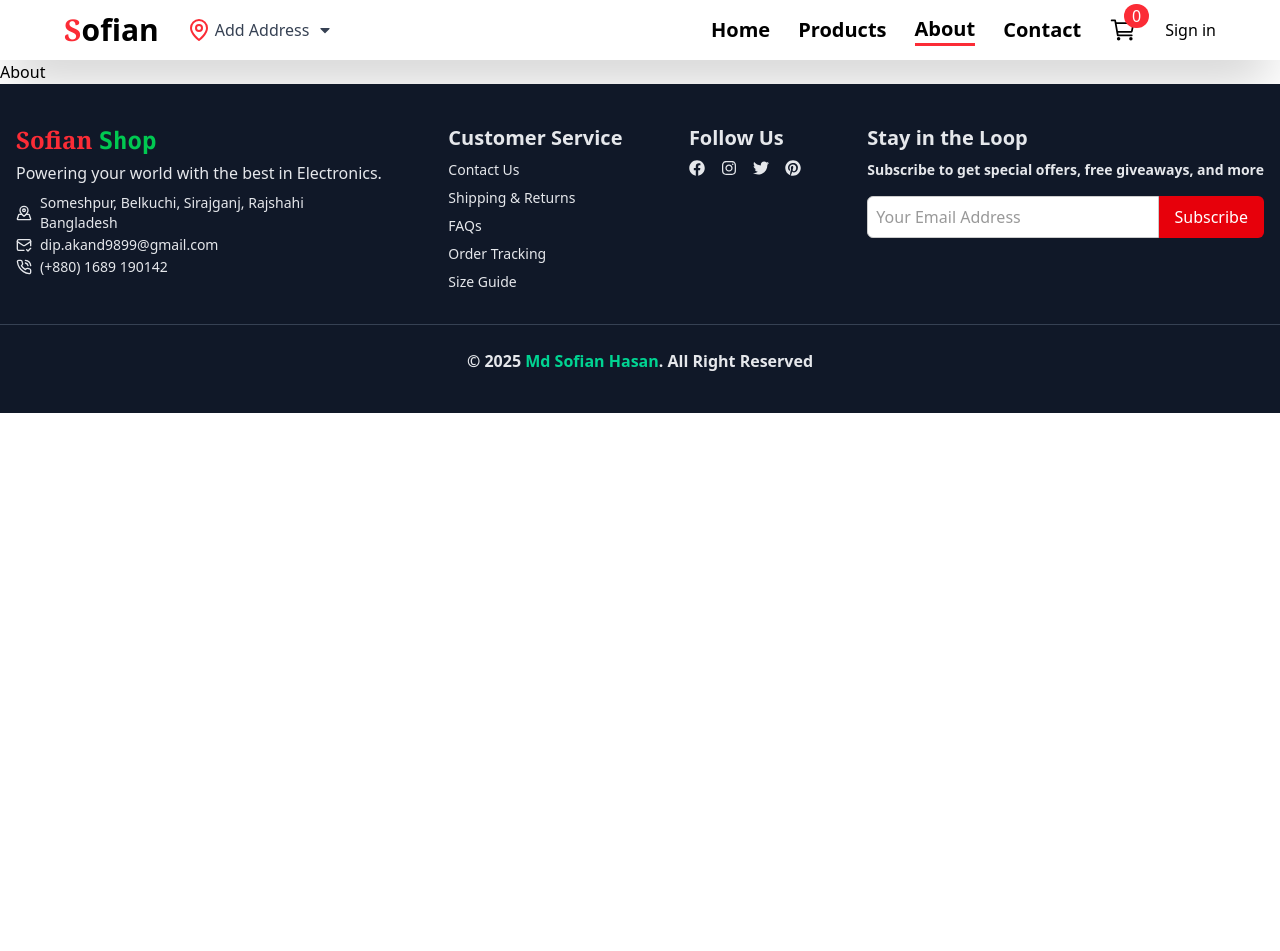
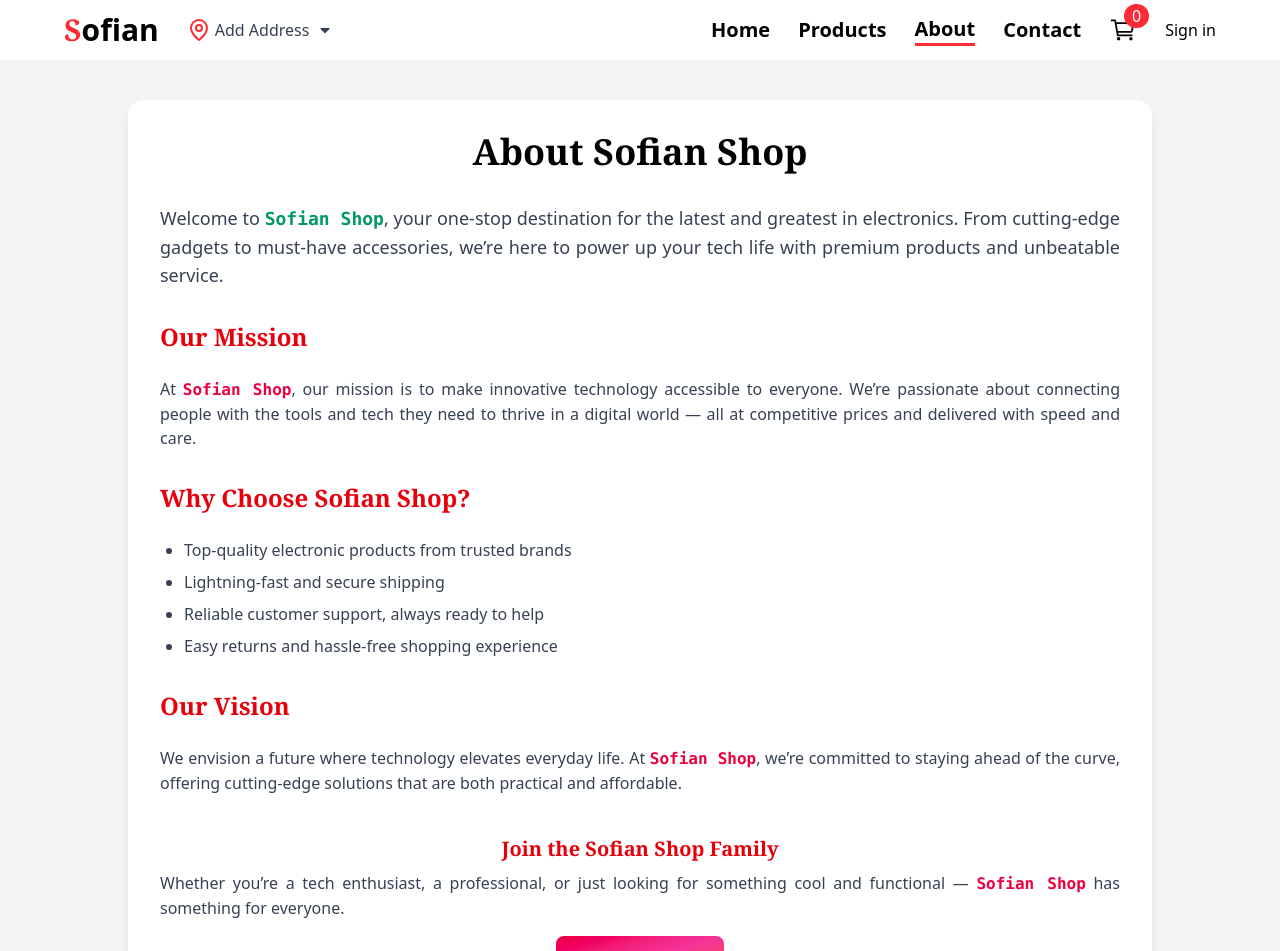
Before and after one commit to marleyDip/React-ECommerce-Context-API-Tailwind-CSS, a React (Vite) app: page /about in a window 1280 px wide. Shown: the top 951 px of the page. Before the commit the page ends 800 px from the top, so only its background shows below. Built offline with nearby package versions, Linux system fonts and the light colour scheme; no server answers.

Commit message:
About Design

```diff
--- a/src/pages/About.jsx
+++ b/src/pages/About.jsx
@@ -1,5 +1,92 @@
+import { Link } from "react-router-dom";
+
 const About = () => {
-  return <div>About</div>;
+  return (
+    <div className="min-h-screen bg-gray-100 py-10 px-4 sm:px-6 lg:px-20">
+      <div className="max-w-5xl mx-auto bg-white rounded-2xl shadow-lg p-8 space-y-8">
+        <h1 className="text-4xl font-bold text-center font-serif">
+          About Sofian Shop
+        </h1>
+
+        <p className="text-gray-700 text-lg text-justify">
+          Welcome to{" "}
+          <span className="font-semibold text-emerald-600 hover:text-rose-600 font-mono">
+            Sofian Shop
+          </span>
+          , your one-stop destination for the latest and greatest in
+          electronics. From cutting-edge gadgets to must-have accessories, we’re
+          here to power up your tech life with premium products and unbeatable
+          service.
+        </p>
+
+        <div className="space-y-6">
+          <h2 className="text-2xl font-semibold text-red-600 font-serif">
+            Our Mission
+          </h2>
+
+          <p className="text-gray-700 text-base sm:font-normal text-justify">
+            At{" "}
+            <span className="font-semibold text-rose-600 hover:text-emerald-600 font-mono">
+              Sofian Shop
+            </span>
+            , our mission is to make innovative technology accessible to
+            everyone. We’re passionate about connecting people with the tools
+            and tech they need to thrive in a digital world — all at competitive
+            prices and delivered with speed and care.
+          </p>
+        </div>
+
+        <div className="space-y-6">
+          <h2 className="text-2xl font-semibold text-red-600 font-serif">
+            Why Choose Sofian Shop?
+          </h2>
+
+          <ul className="list-disc pl-6 text-gray-700 space-y-2 sm:font-normal">
+            <li>Top-quality electronic products from trusted brands</li>
+            <li>Lightning-fast and secure shipping</li>
+            <li>Reliable customer support, always ready to help</li>
+            <li>Easy returns and hassle-free shopping experience</li>
+          </ul>
+        </div>
+
+        <div className="space-y-6">
+          <h2 className="text-2xl font-semibold text-red-600 font-serif">
+            Our Vision
+          </h2>
+
+          <p className="text-gray-700 text-base sm:font-normal text-justify">
+            We envision a future where technology elevates everyday life. At{" "}
+            <span className="font-semibold text-rose-600 hover:text-emerald-600 font-mono">
+              Sofian Shop
+            </span>
+            , we’re committed to staying ahead of the curve, offering
+            cutting-edge solutions that are both practical and affordable.
+          </p>
+        </div>
+
+        <div className="text-center mt-10">
+          <h3 className="text-xl font-semibold text-red-600 mb-2 font-serif">
+            Join the Sofian Shop Family
+          </h3>
+
+          <p className="text-gray-700 mb-4 text-justify sm:font-normal">
+            Whether you’re a tech enthusiast, a professional, or just looking
+            for something cool and functional —{" "}
+            <span className="font-semibold text-rose-600 hover:text-emerald-600 font-mono">
+              Sofian Shop
+            </span>{" "}
+            has something for everyone.
+          </p>
+
+          <Link to={"/products"}>
+            <button className="bg-gradient-to-br from-rose-600 via-pink-500 to-orange-600 hover:from-rose-700 hover:via-pink-600 hover:to-orange-700 hover:bg-gradient-to-t  text-white font-semibold px-6 py-2 md:px-6 md:py-3 font-serif rounded-lg shadow-lg hover:rounded-xl hover:shadow-xl transform hover:scale-105 active:scale-95 transition-all duration-300 ease-in-out cursor-pointer">
+              Start Shopping
+            </button>
+          </Link>
+        </div>
+      </div>
+    </div>
+  );
 };
 
 export default About;
```
